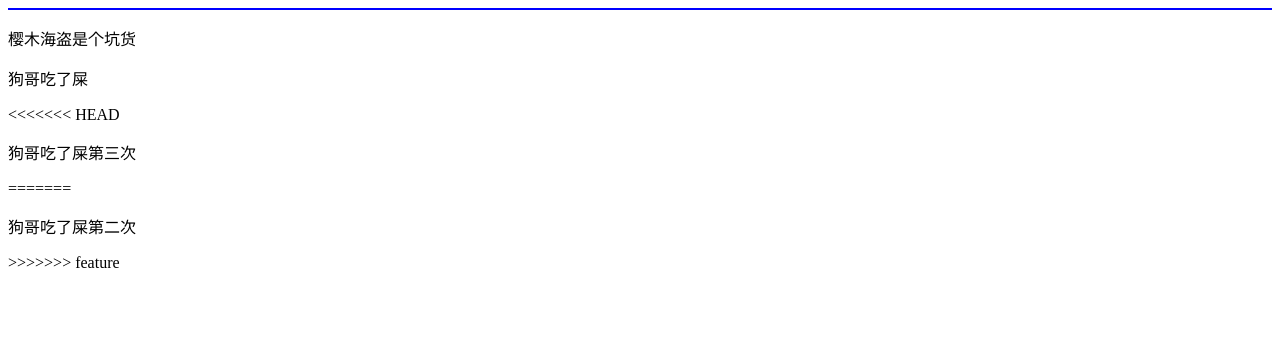
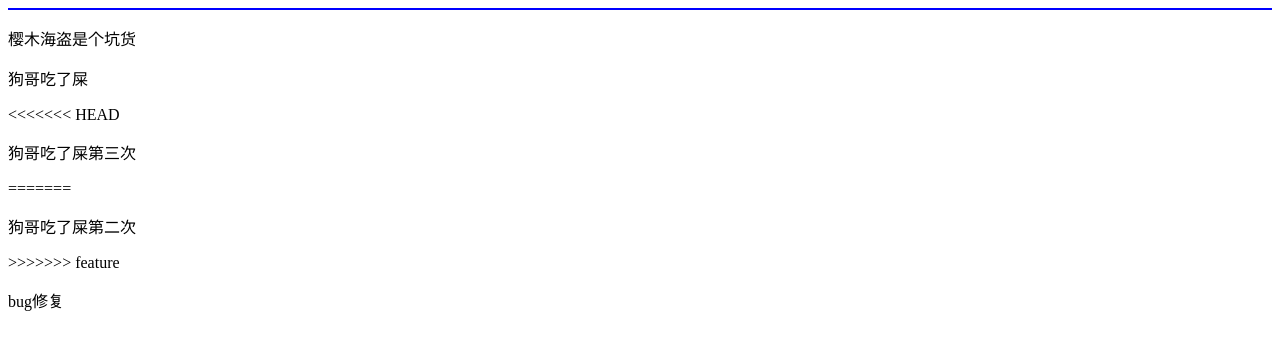
Before and after one commit to qikefeng/Test, a plain HTML site: page index.html in a window 1280 px wide. Drawn offline with Linux system fonts and the light colour scheme.

Commit message:
修改BUG

```diff
--- a/index.html
+++ b/index.html
@@ -17,7 +17,7 @@
 =======
     <p>狗哥吃了屎第二次</p>
 >>>>>>> feature
-
+    <p>bug修复</p>
     <script src="./js/index.js"></script>
 </body>
 </html>
```
